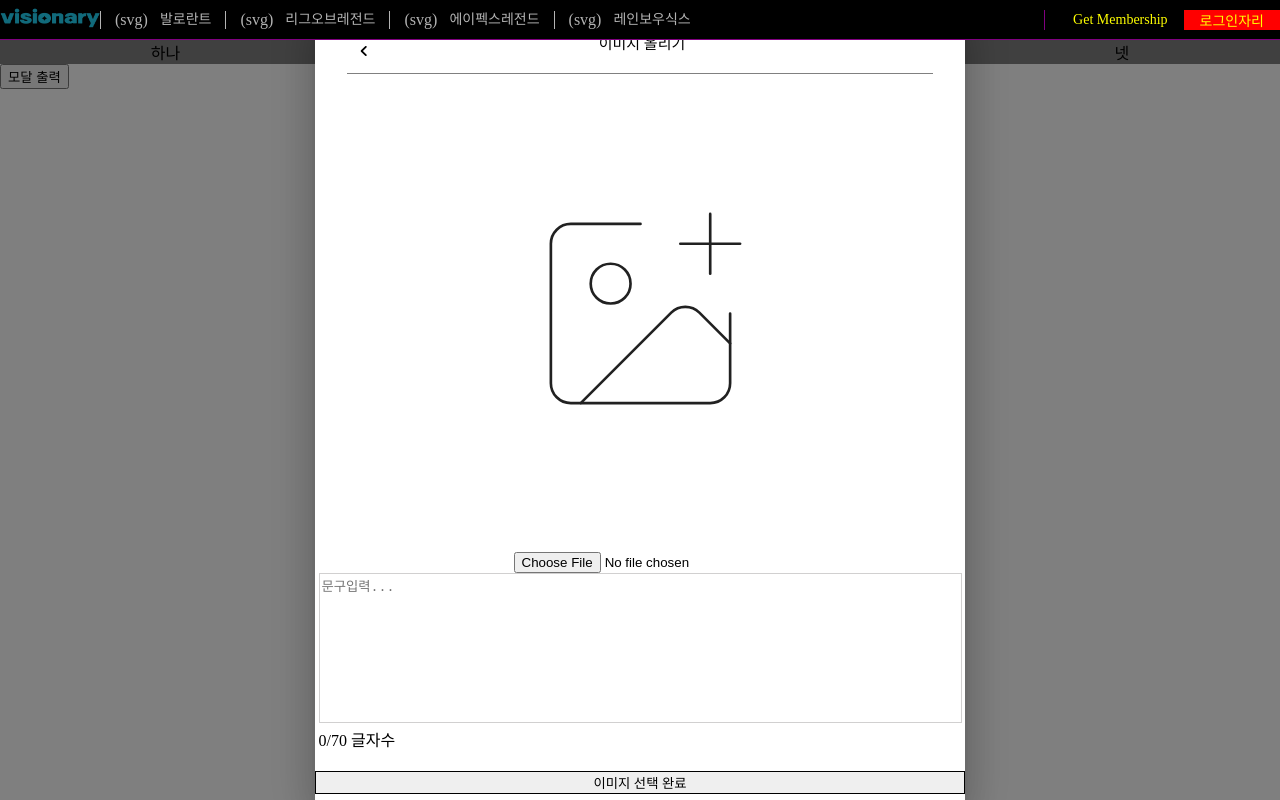
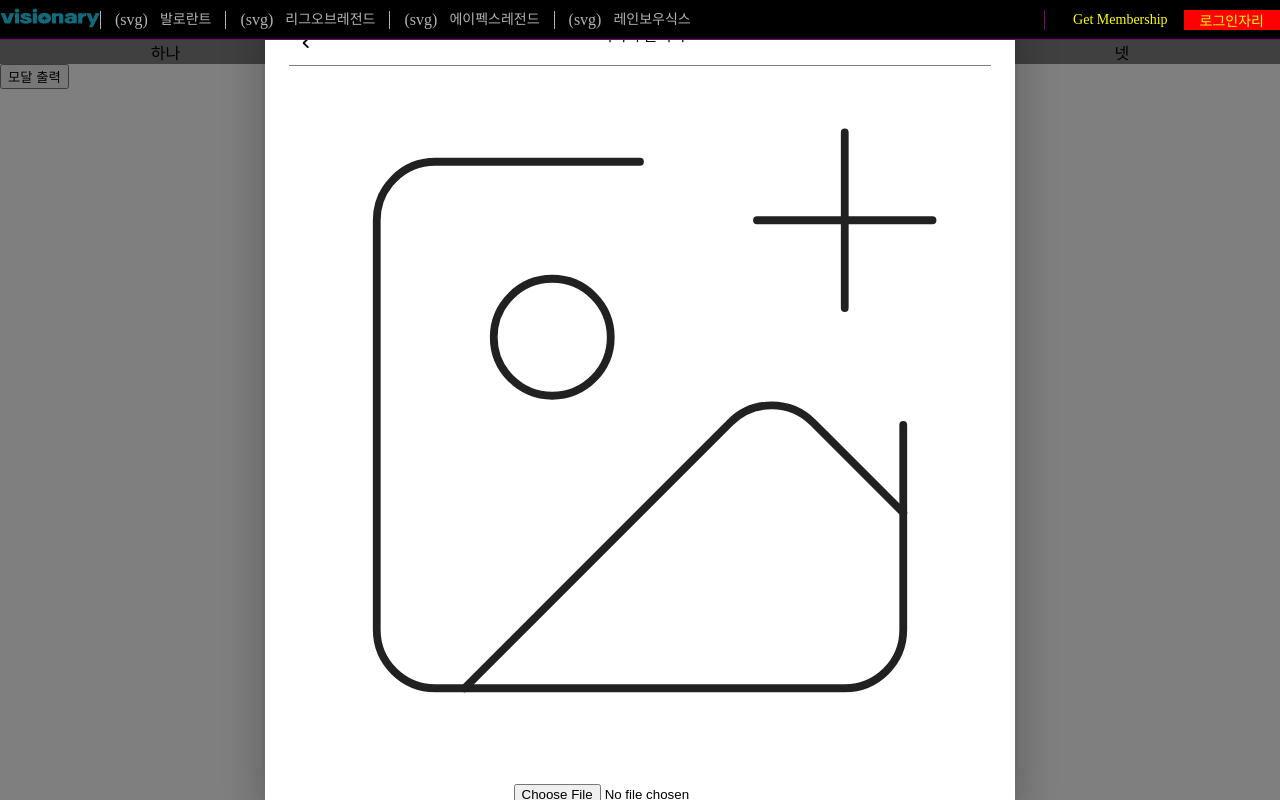
Before and after one commit to PossumCircus/Visionary, a React (Create React App) app: page / in a window 1280 px wide. Both pictures are taken after a click on the button "모달 출력". Built offline with nearby package versions, Linux system fonts and the light colour scheme.

Commit message:
노트북으로 옮김
작업 노트북으로 옮김

```diff
--- a/src/components/VisionBoard/VisionBoardModal.jsx
+++ b/src/components/VisionBoard/VisionBoardModal.jsx
@@ -5,7 +5,7 @@ import media from './assets/media_icon.svg';
 
 import styles from './VisionBoardModal.module.scss';
 
-export default function ProtoModal({
+export default function VisionBoardModal({
   isModalOpen,
   handleCloseModal,
   // handleImageAndTextSelect,
@@ -74,11 +74,11 @@ export default function ProtoModal({
               top: '50%',
               left: '50%',
               transform: 'translate(-50%, -50%)',
-              width: 650,
+              width: 750,
               height: 800,
               bgcolor: 'background.paper',
               boxShadow: 24,
-              p: 4,
+              p: 3,
             }}
           >
             <div className={styles.modalHeader}>
@@ -95,8 +95,8 @@ export default function ProtoModal({
                 <img
                   className={styles.modalUploadImg}
                   src={imgFile ? imgFile : media}
-                  width={imgFile ? `100%` : `50%`}
-                  height={imgFile ? `100%` : `50%`}
+                  // width={imgFile ? `100%` : `50%`}
+                  // height={imgFile ? `100%` : `50%`}
                   alt="미리보기"
                 />
               </div>
--- a/src/components/VisionBoard/VisionBoardModal.module.scss
+++ b/src/components/VisionBoard/VisionBoardModal.module.scss
@@ -34,7 +34,7 @@
 
     position : relative;
     width : 100%;
-    height : 478px;
+    height : 718px;
 
     display:flex;
     justify-content: center;
@@ -42,8 +42,13 @@
 
     .modalUploadImg{
       position: absolute;
-      // top:0;
-      // left:0;
+      width: 100%;
+      height: 100%;
+      $imgFile: false;
+      @if $imgFile{
+        width: 100%;
+        height: 100%;
+      }
     }
   }
 
@@ -52,15 +57,14 @@
 
     &>textarea {
       border: 1px solid #d1d0d0;
-      width: 643px;
-      // 100%로 조정 필요
-      height: 150px;
+      width: 100%;
+      height: 100%;
       resize: none;
     }
   }
 
   .modalPostButton {
-    width: 650px;
+    width: 100%;
     border: 1px solid;
     margin-top : 20px;
   }
```
